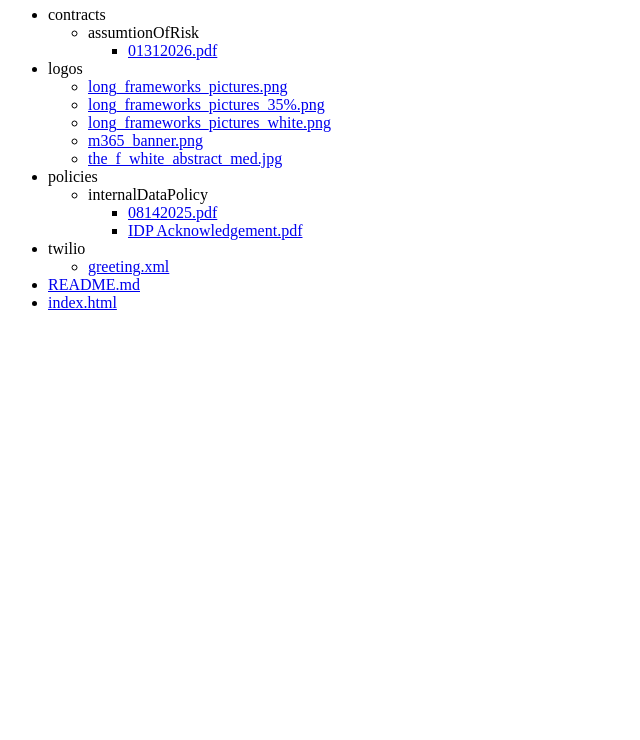
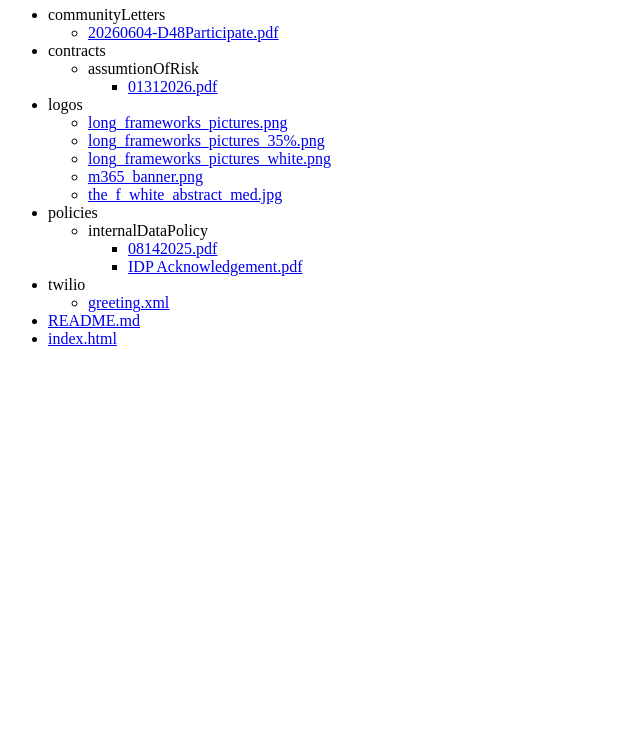
Before and after one commit to frameworks-videography/frameworks-host, a plain HTML site: page index.html in a window 1280 px wide. Shown: the part 60-800 px from the top of the page, without its empty margins (0-640 px from the left). Drawn offline with Linux system fonts and the light colour scheme.

Commit message:
Update index.html

```diff
--- a/index.html
+++ b/index.html
@@ -6,7 +6,12 @@
   <body>
     <h1>docs.frameworkspictures.org File Tree</h1>
     <ul>
-
+      <li>
+        communityLetters
+        <ul>
+          <li><a href="communityLetters/20260604-D48Participate.pdf">20260604-D48Participate.pdf</a></li>
+        </ul>
+      </li>
       <li>
         contracts
         <ul>
```
